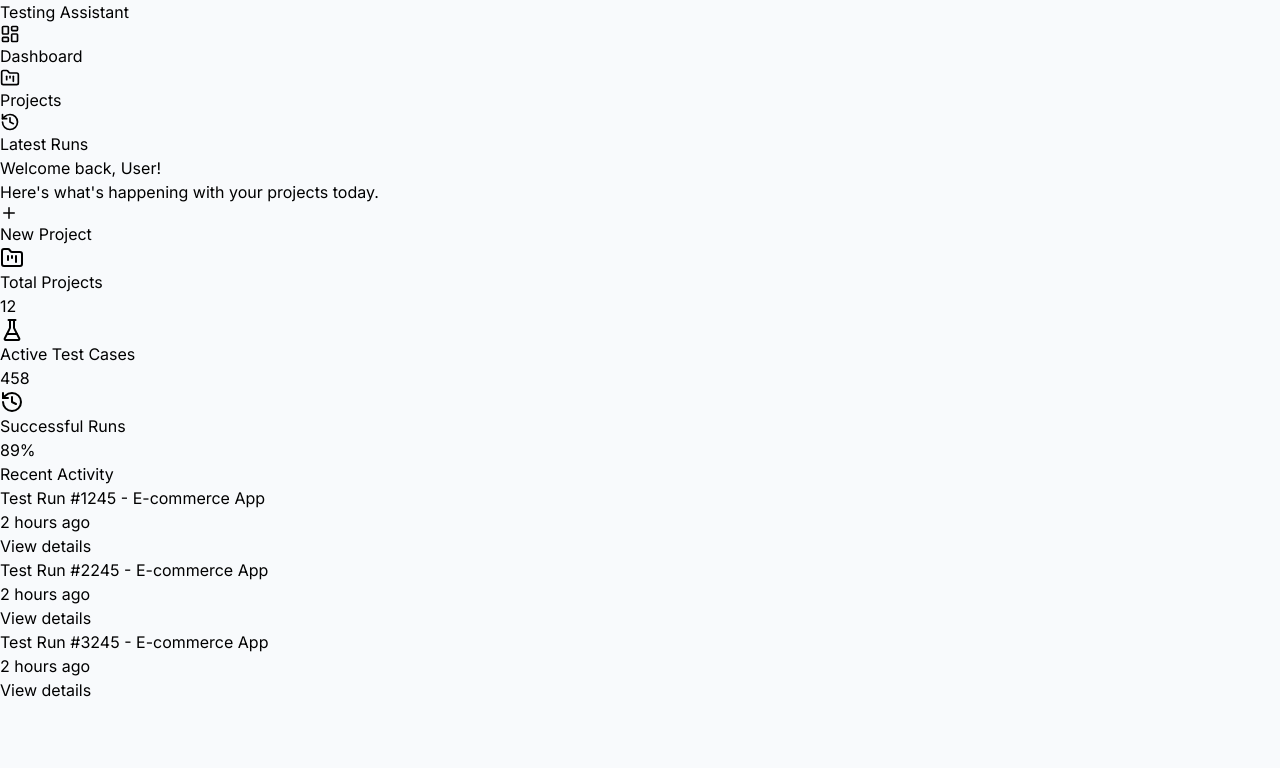
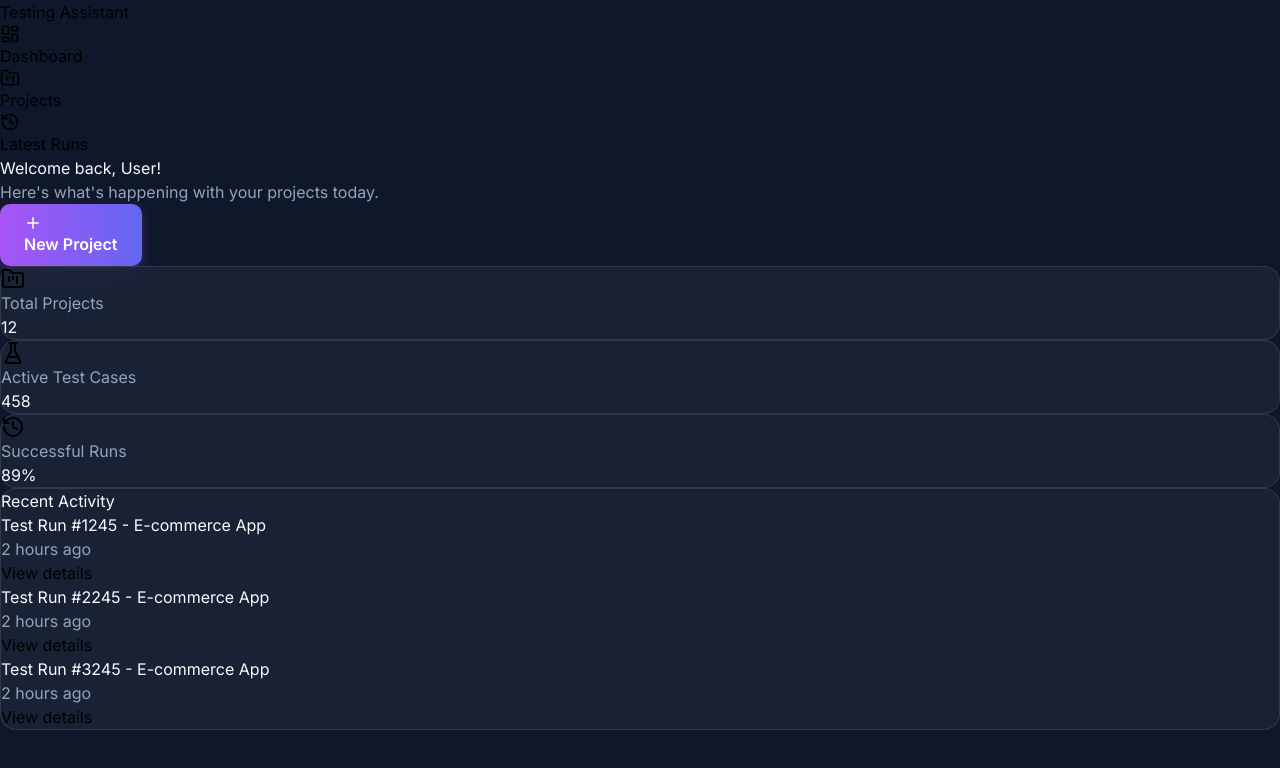
Before and after one commit to liamits/testing-assistant, a Next.js app in the folder frontend/: page /dashboard in a window 1280 px wide. Shown: the top 768 px of the page. Built offline with nearby package versions, Linux system fonts and the light colour scheme; no server answers.

Commit message:
Update: Edit dashboard UI

```diff
--- a/frontend/src/app/dashboard/page.jsx
+++ b/frontend/src/app/dashboard/page.jsx
@@ -31,8 +31,8 @@ export default function DashboardPage() {
       <main className="flex-1 overflow-y-auto p-8">
         <header className="flex justify-between items-center mb-10">
           <div>
-            <h1 className="text-3xl font-bold">Welcome back, {user?.name || "User"}!</h1>
-            <p className="text-gray-400 mt-1">Here's what's happening with your projects today.</p>
+            <h1 className="text-3xl font-bold text-high-contrast">Welcome back, {user?.name || "User"}!</h1>
+            <p className="text-muted-contrast mt-1 text-lg">Here's what's happening with your projects today.</p>
           </div>
           <button className="btn-primary flex items-center gap-2">
             <Plus size={18} /> New Project
@@ -46,44 +46,44 @@ export default function DashboardPage() {
               <span className="p-3 bg-blue-500/20 rounded-xl text-blue-400">
                 <FolderKanban size={24} />
               </span>
-              <span className="text-gray-400 text-sm">Total Projects</span>
+              <span className="text-muted-contrast text-sm font-medium">Total Projects</span>
             </div>
-            <div className="text-3xl font-bold">12</div>
+            <div className="text-4xl font-extrabold text-high-contrast">12</div>
           </div>
           <div className="glass p-6">
             <div className="flex items-center justify-between mb-4">
               <span className="p-3 bg-purple-500/20 rounded-xl text-purple-400">
                 <FlaskConical size={24} />
               </span>
-              <span className="text-gray-400 text-sm">Active Test Cases</span>
+              <span className="text-muted-contrast text-sm font-medium">Active Test Cases</span>
             </div>
-            <div className="text-3xl font-bold">458</div>
+            <div className="text-4xl font-extrabold text-high-contrast">458</div>
           </div>
           <div className="glass p-6">
             <div className="flex items-center justify-between mb-4">
               <span className="p-3 bg-green-500/20 rounded-xl text-green-400">
                 <History size={24} />
               </span>
-              <span className="text-gray-400 text-sm">Successful Runs</span>
+              <span className="text-muted-contrast text-sm font-medium">Successful Runs</span>
             </div>
-            <div className="text-3xl font-bold">89%</div>
+            <div className="text-4xl font-extrabold text-high-contrast">89%</div>
           </div>
         </div>
 
         {/* Recent Activity */}
-        <div className="glass p-6">
-          <h2 className="text-xl font-semibold mb-6">Recent Activity</h2>
+        <div className="glass p-8">
+          <h2 className="text-2xl font-bold text-high-contrast mb-8">Recent Activity</h2>
           <div className="space-y-4">
             {[1, 2, 3].map((i) => (
-              <div key={i} className="flex items-center justify-between p-4 bg-white/5 rounded-lg border border-white/5">
-                <div className="flex items-center gap-4">
-                  <div className={`w-3 h-3 rounded-full ${i === 2 ? 'bg-red-500' : 'bg-green-500'}`} />
+              <div key={i} className="flex items-center justify-between p-5 bg-white/5 rounded-xl border border-white/10 hover:bg-white/10 transition-colors">
+                <div className="flex items-center gap-5">
+                  <div className={`w-3.5 h-3.5 rounded-full shadow-lg ${i === 2 ? 'bg-red-500 shadow-red-500/50' : 'bg-green-500 shadow-green-500/50'}`} />
                   <div>
-                    <div className="font-medium">Test Run #{i}245 - E-commerce App</div>
-                    <div className="text-sm text-gray-500">2 hours ago</div>
+                    <div className="font-semibold text-high-contrast text-lg">Test Run #{i}245 - E-commerce App</div>
+                    <div className="text-sm text-muted-contrast">2 hours ago</div>
                   </div>
                 </div>
-                <button className="text-gray-400 hover:text-white underline text-sm">View details</button>
+                <button className="text-blue-400 hover:text-blue-300 font-medium underline-offset-4 hover:underline transition-all">View details</button>
               </div>
             ))}
           </div>
--- a/frontend/src/app/globals.css
+++ b/frontend/src/app/globals.css
@@ -7,12 +7,17 @@
 :root {
   --primary-gradient: linear-gradient(135deg, #6366f1 0%, #a855f7 50%, #ec4899 100%);
   --btn-gradient: linear-gradient(to right, #a855f7, #6366f1);
+  --bg-dark: #0f172a;
+  --bg-glass: rgba(30, 41, 59, 0.7);
+  --text-primary: #f8fafc;
+  --text-secondary: #94a3b8;
+  --border-glass: rgba(255, 255, 255, 0.1);
 }
 
 body {
   font-family: 'Plus Jakarta Sans', sans-serif;
   overflow: hidden;
-  background: #f8fafc;
+  background: var(--bg-dark);
 }
 
 /* Base Animations */
@@ -171,3 +176,34 @@ body {
   left: 50%;
   transform: translate(-50%, -50%);
 }
+
+.glass {
+  background: var(--bg-glass);
+  backdrop-filter: blur(12px);
+  -webkit-backdrop-filter: blur(12px);
+  border: 1px solid var(--border-glass);
+  border-radius: 16px;
+}
+
+.text-high-contrast {
+  color: var(--text-primary);
+}
+
+.text-muted-contrast {
+  color: var(--text-secondary);
+}
+
+.btn-primary {
+  background: var(--btn-gradient);
+  color: white;
+  padding: 10px 24px;
+  border-radius: 10px;
+  font-weight: 600;
+  transition: all 0.2s;
+  box-shadow: 0 4px 12px rgba(168, 85, 247, 0.3);
+}
+
+.btn-primary:hover {
+  transform: translateY(-1px);
+  box-shadow: 0 6px 16px rgba(168, 85, 247, 0.4);
+}
```
Also changed, not shown: frontend/src/app/projects/page.jsx (+57 -40 lines).
